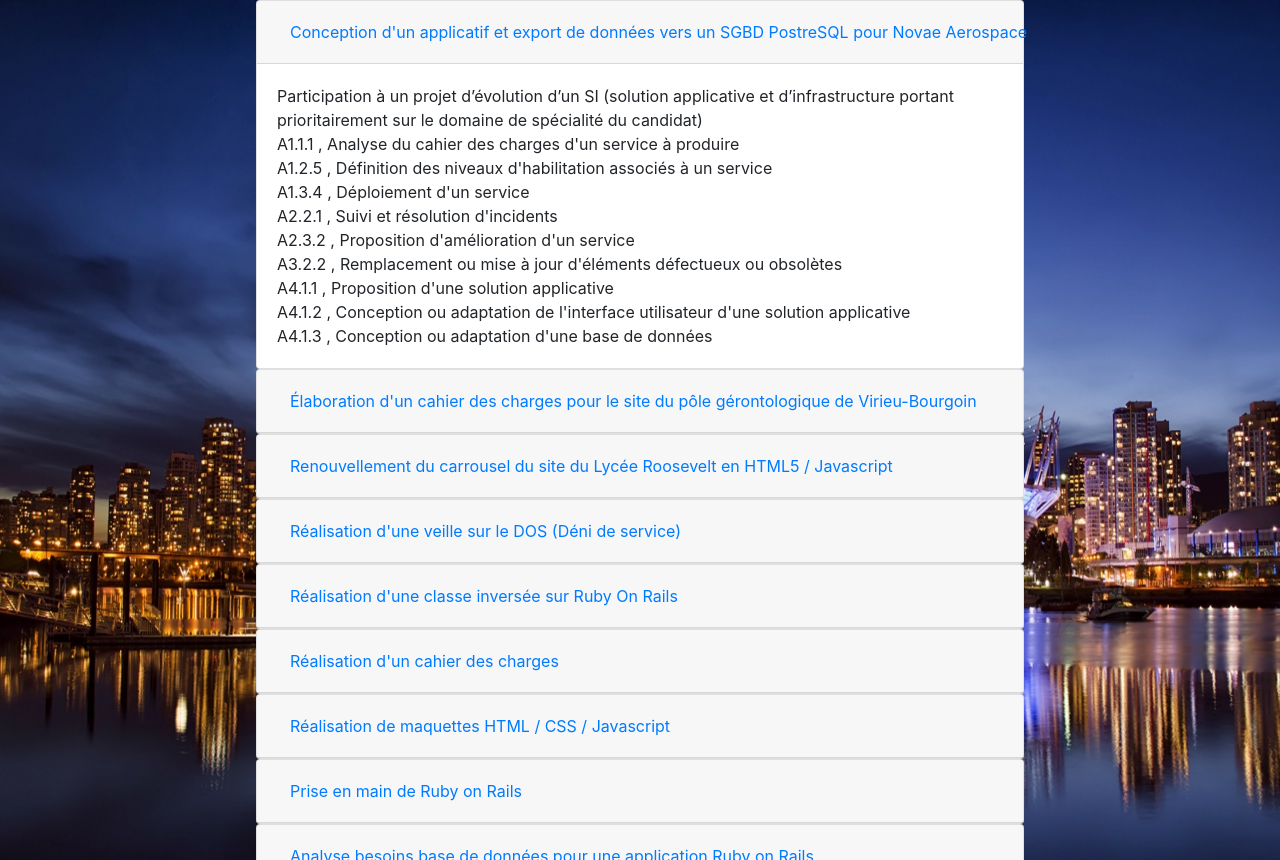
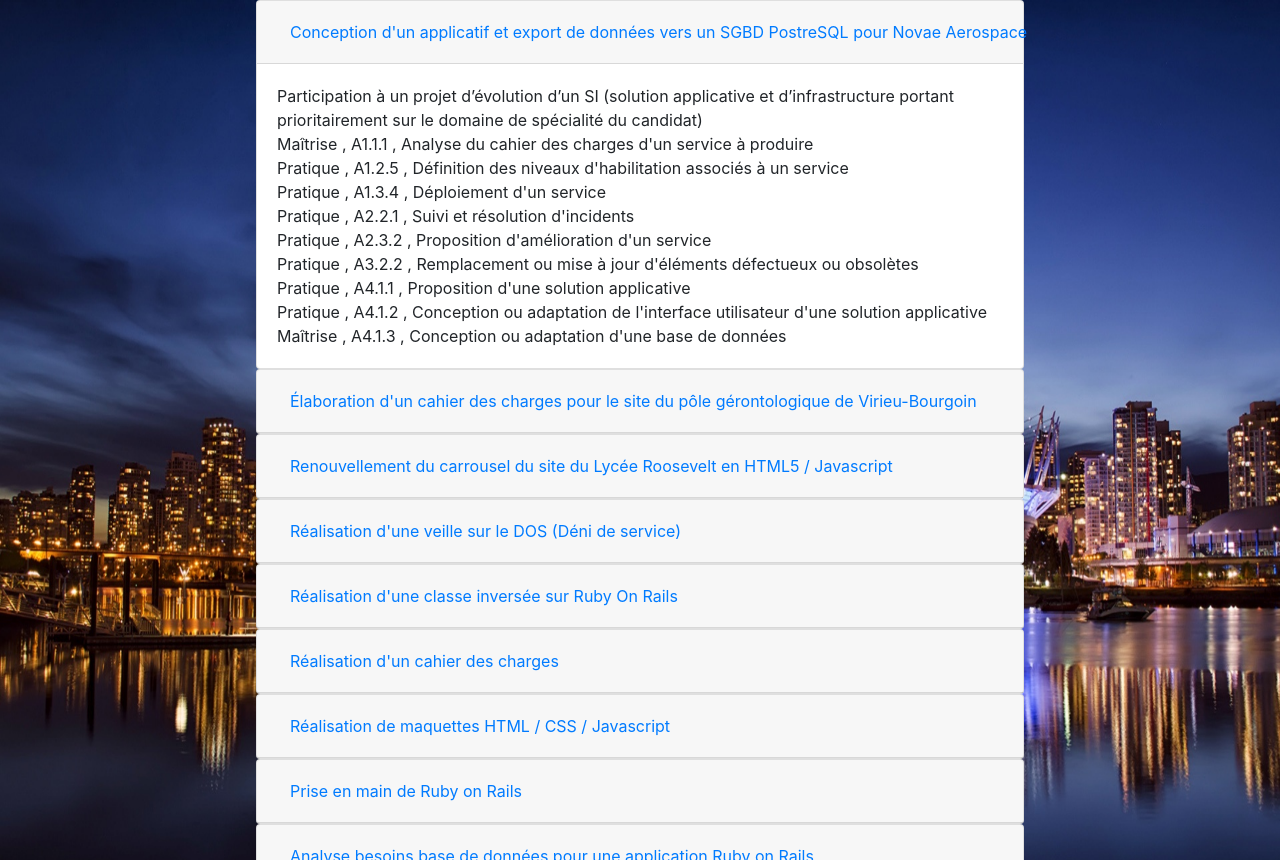
Before and after one commit to Alyndel/site_perso, a PHP site: page /comp.php in a window 1280 px wide. Shown: the part 56-916 px from the top of the page. Run offline with PHP 8.4, Linux system fonts and the light colour scheme.

Commit message:
changement type missions

```diff
--- a/comp.php
+++ b/comp.php
@@ -17,23 +17,23 @@
 		      <div class="card-body">
 						Participation à un projet d’évolution d’un SI (solution applicative et d’infrastructure portant prioritairement sur le domaine de spécialité du candidat)
 						<br>
-		        A1.1.1 , Analyse du cahier des charges d'un service à produire
+		        		Maîtrise , A1.1.1 , Analyse du cahier des charges d'un service à produire
 						<br>
-						A1.2.5 , Définition des niveaux d'habilitation associés à un service
+						Pratique , A1.2.5 , Définition des niveaux d'habilitation associés à un service
 						<br>
-						A1.3.4 , Déploiement d'un service
+						Pratique , A1.3.4 , Déploiement d'un service
 						<br>
-						A2.2.1 , Suivi et résolution d'incidents
+						Pratique , A2.2.1 , Suivi et résolution d'incidents
 						<br>
-						A2.3.2 , Proposition d'amélioration d'un service
+						Pratique , A2.3.2 , Proposition d'amélioration d'un service
 						<br>
-						A3.2.2 , Remplacement ou mise à jour d'éléments défectueux ou obsolètes
+						Pratique , A3.2.2 , Remplacement ou mise à jour d'éléments défectueux ou obsolètes
 						<br>
-						A4.1.1 , Proposition d'une solution applicative
+						Pratique , A4.1.1 , Proposition d'une solution applicative
 						<br>
-						A4.1.2 , Conception ou adaptation de l'interface utilisateur d'une solution applicative
+						Pratique , A4.1.2 , Conception ou adaptation de l'interface utilisateur d'une solution applicative
 						<br>
-						A4.1.3 , Conception ou adaptation d'une base de données
+						Maîtrise , A4.1.3 , Conception ou adaptation d'une base de données
 		      </div>
 		    </div>
 		  </div>
@@ -52,11 +52,11 @@
 						<br>
 						Elaboration de documents relatifs à la production et à la fourniture de services
 						<br>
-						A1.1.1 , Analyse du cahier des charges d'un service à produire
+						Maîtrise , A1.1.1 , Analyse du cahier des charges d'un service à produire
 						<br>
-						A1.1.3 , Étude des exigences liées à la qualité attendue d'un service
+						Pratique , A1.1.3 , Étude des exigences liées à la qualité attendue d'un service
 						<br>
-						A1.2.1 , Élaboration et présentation d'un dossier de choix de solution technique
+						Pratique , A1.2.1 , Élaboration et présentation d'un dossier de choix de solution technique
 		      </div>
 		    </div>
 		  </div>
@@ -71,17 +71,17 @@
 		    </div>
 		    <div id="collapseThree" class="collapse" aria-labelledby="headingThree" data-parent="#accordion">
 		      <div class="card-body">
-		        A1.3.1 , Test d'intégration et d'acceptation d'un service
+		        		Vu , A1.3.1 , Test d'intégration et d'acceptation d'un service
 						<br>
-						A1.3.4 , Déploiement d'un service
+						Pratique , A1.3.4 , Déploiement d'un service
 						<br>
-						A1.4.1 , Participation à un projet
+						Pratique , A1.4.1 , Participation à un projet
 						<br>
-						A1.4.3 , Gestion des ressources
+						Pratique , A1.4.3 , Gestion des ressources
 						<br>
-						A2.3.2 , Proposition d'amélioration d'un service
+						Pratique , A2.3.2 , Proposition d'amélioration d'un service
 						<br>
-						A4.1.9 , Rédaction d'une documentation technique
+						Pratique , A4.1.9 , Rédaction d'une documentation technique
 		      </div>
 		    </div>
 		  </div>
@@ -98,7 +98,7 @@
 		      <div class="card-body">
 						Productions relatives à la mise en place d’un dispositif de veille technologique et à l’étude d’une technologie, d’un composant, d’un outil ou d’une méthode
 						<br>
-						A5.2.2 , Veille technologique
+						Maîtrise , A5.2.2 , Veille technologique
 		      </div>
 		    </div>
 		  </div>
@@ -115,7 +115,7 @@
 		      <div class="card-body">
 						Productions relatives à la mise en place d’un dispositif de veille technologique et à l’étude d’une technologie, d’un composant, d’un outil ou d’une méthode
 						<br>
-						A5.2.4 , Étude d˜une technologie, d'un composant, d'un outil ou d'une méthode
+						Maîtrise , A5.2.4 , Étude d'une technologie, d'un composant, d'un outil ou d'une méthode
 		      </div>
 		    </div>
 		  </div>
@@ -130,13 +130,13 @@
 		    </div>
 		    <div id="collapseSix" class="collapse" aria-labelledby="headingSix" data-parent="#accordion">
 		      <div class="card-body">
-		        A1.1.1 , Analyse du cahier des charges d'un service à produire
+		        		Pratique , A1.1.1 , Analyse du cahier des charges d'un service à produire
 						<br>
-						A1.1.2 , Étude de l'impact de l'intégration d'un service sur le système informatique
+						Maîtrise , A1.1.2 , Étude de l'impact de l'intégration d'un service sur le système informatique
 						<br>
-						A1.2.1 , Élaboration et présentation d'un dossier de choix de solution technique
+						Pratique , A1.2.1 , Élaboration et présentation d'un dossier de choix de solution technique
 						<br>
-						A1.2.2 , Rédaction des spécifications techniques de la solution retenue
+						Pratique , A1.2.2 , Rédaction des spécifications techniques de la solution retenue
 		      </div>
 		    </div>
 		  </div>
@@ -151,15 +151,15 @@
 		    </div>
 		    <div id="collapseSeven" class="collapse" aria-labelledby="headingSeven" data-parent="#accordion">
 		      <div class="card-body">
-		        A1.2.5 , Définition des niveaux d'habilitation associés à un service
+		        		Pratique , A1.2.5 , Définition des niveaux d'habilitation associés à un service
 						<br>
-						A3.1.1 , Proposition d'une solution d'infrastructure
+						Maîtrise , A3.1.1 , Proposition d'une solution d'infrastructure
 						<br>
-						A3.1.2 , Maquettage et prototypage d'une solution d'infrastructure
+						Maîtrise , A3.1.2 , Maquettage et prototypage d'une solution d'infrastructure
 						<br>
-						A3.1.3 , Prise en compte du niveau de sécurité nécessaire
+						Pratique , A3.1.3 , Prise en compte du niveau de sécurité nécessaire
 						<br>
-						A4.1.2 , Conception ou adaptation de l'interface utilisateur d'une solution applicative
+						Pratique , A4.1.2 , Conception ou adaptation de l'interface utilisateur d'une solution applicative
 		      </div>
 		    </div>
 		  </div>
@@ -176,11 +176,11 @@
 		      <div class="card-body">
 						Productions relatives à la mise en place d’un dispositif de veille technologique et à l’étude d’une technologie, d’un composant, d’un outil ou d’une méthode
 						<br>
-						A5.2.1 , Exploitation des référentiels, normes et standards adoptés par le prestataire
+						Pratique , A5.2.1 , Exploitation des référentiels, normes et standards adoptés par le prestataire
 						<br>
-						A5.2.2 , Veille technologique
+						Maîtrise , A5.2.2 , Veille technologique
 						<br>
-						A5.2.4 , Étude d˜une technologie, d'un composant, d'un outil ou d'une méthode
+						Pratique , A5.2.4 , Étude d'une technologie, d'un composant, d'un outil ou d'une méthode
 		      </div>
 		    </div>
 		  </div>
@@ -201,13 +201,13 @@
 						<br>
 						Elaboration de documents relatifs à la production et à la fourniture de services
 						<br>
-						A1.1.2 , Étude de l'impact de l'intégration d'un service sur le système informatique
+						Pratique , A1.1.2 , Étude de l'impact de l'intégration d'un service sur le système informatique
 						<br>
-						A1.3.1 , Test d'intégration et d'acceptation d'un service
+						Pratique , A1.3.1 , Test d'intégration et d'acceptation d'un service
 						<br>
-						A2.3.2 , Proposition d'amélioration d'un service
+						Pratique , A2.3.2 , Proposition d'amélioration d'un service
 						<br>
-						A4.1.3 , Conception ou adaptation d'une base de données
+						Maîtrise , A4.1.3 , Conception ou adaptation d'une base de données
 		      </div>
 		    </div>
 		  </div>
@@ -222,21 +222,21 @@
 		    </div>
 		    <div id="collapseTen" class="collapse" aria-labelledby="headingTen" data-parent="#accordion">
 		      <div class="card-body">
-		        A1.1.1 , Analyse du cahier des charges d'un service à produire
+		        		Pratique , A1.1.1 , Analyse du cahier des charges d'un service à produire
 						<br>
-						A1.1.2 , Étude de l'impact de l'intégration d'un service sur le système informatique
+						Pratique , A1.1.2 , Étude de l'impact de l'intégration d'un service sur le système informatique
 						<br>
-						A1.2.5 , Définition des niveaux d'habilitation associés à un service
+						Pratique , A1.2.5 , Définition des niveaux d'habilitation associés à un service
 						<br>
-						A1.3.2 , Définition des éléments nécessaires à la continuité d'un service
+						Pratique , A1.3.2 , Définition des éléments nécessaires à la continuité d'un service
 						<br>
-						A1.4.1 , Participation à un projet
+						Expertise , A1.4.1 , Participation à un projet
 						<br>
-						A1.4.3 , Gestion des ressources
+						Pratique , A1.4.3 , Gestion des ressources
 						<br>
-						A2.3.2 , Proposition d'amélioration d'un service
+						Pratique , A2.3.2 , Proposition d'amélioration d'un service
 						<br>
-						A4.1.2 , Conception ou adaptation de l'interface utilisateur d'une solution applicative
+						Maîtrise , A4.1.2 , Conception ou adaptation de l'interface utilisateur d'une solution applicative
 		      </div>
 		    </div>
 		  </div>
```
